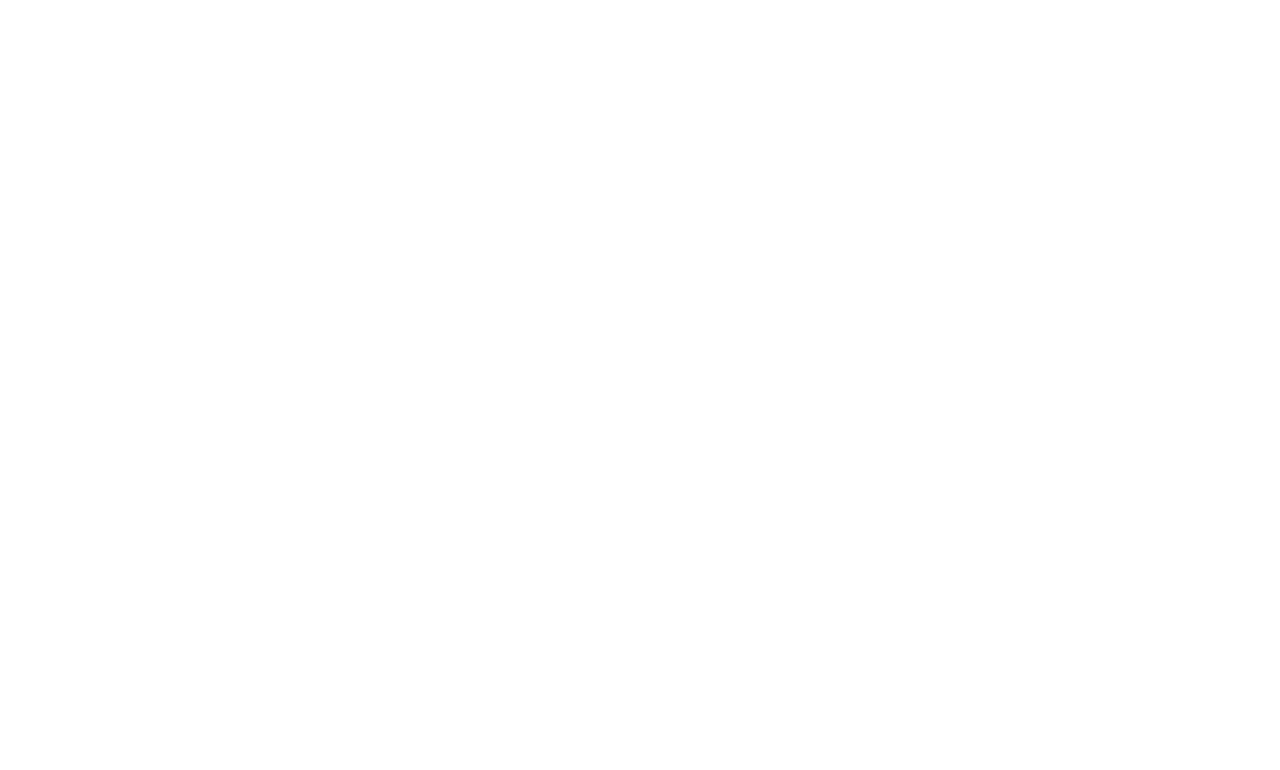
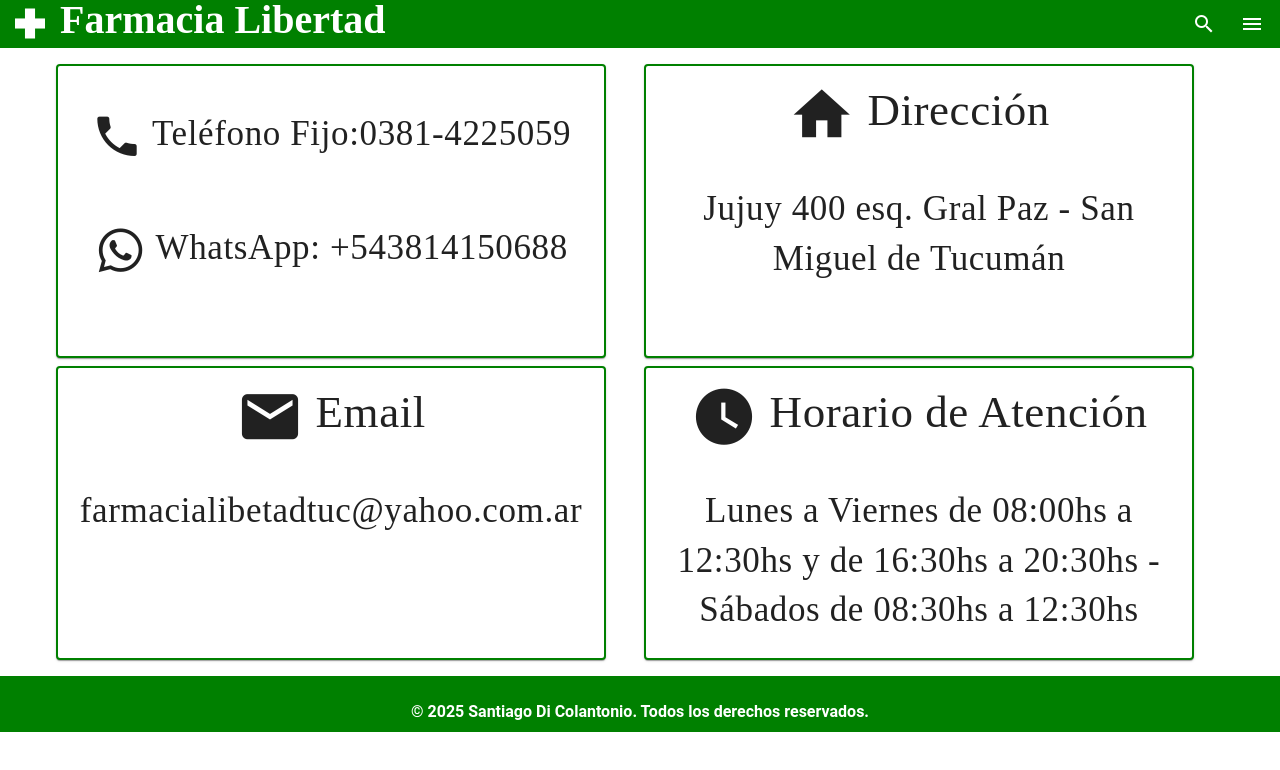
Before and after one commit to locodkno78/FarmaciaLibertad, a Vue app in the folder fLibertad/: page /ContactView in a window 1280 px wide. Before the commit this address had no page. Shown: the top 770 px of the page. Built offline with nearby package versions, Linux system fonts and the light colour scheme.

Commit message:
creacion de contac y location

```diff
--- /dev/null
+++ b/fLibertad/src/modules/contact/components/Contact.vue
@@ -0,0 +1,67 @@
+<template>
+    <v-container>
+        <v-row justify="center" dense>
+            <v-col cols="12" md="6">
+                <v-card class="card">
+
+                    <v-card-text class="text"><v-icon>mdi-phone</v-icon> Teléfono Fijo:0381-4225059</v-card-text>
+
+                    <v-card-text class="text"><v-icon>mdi-whatsapp</v-icon> WhatsApp: +543814150688</v-card-text>
+                </v-card>
+            </v-col>
+
+            <v-col cols="12" md="6">
+                <v-card class="card">
+                    <v-card-title class="title"><v-icon>mdi-home</v-icon> Dirección</v-card-title>
+                    <v-card-text class="text">Jujuy 400 esq. Gral Paz - San Miguel de Tucumán</v-card-text>
+                </v-card>
+            </v-col>
+
+            <v-col cols="12" md="6">
+                <v-card class="card">
+                    <v-card-title class="title"><v-icon>mdi-email</v-icon> Email</v-card-title>
+                    <v-card-text class="text">farmacialibetadtuc@yahoo.com.ar</v-card-text>
+                </v-card>
+            </v-col>
+
+            <v-col cols="12" md="6">
+                <v-card class="card">
+                    <v-card-title class="title"><v-icon>mdi-clock</v-icon> Horario de Atención</v-card-title>
+                    <v-card-text class="text">Lunes a Viernes de 08:00hs a 12:30hs y de 16:30hs a 20:30hs - Sábados de
+                        08:30hs a
+                        12:30hs</v-card-text>
+                </v-card>
+            </v-col>
+        </v-row>
+    </v-container>
+</template>
+
+<script>
+export default {
+    name: "Contact",
+};
+</script>
+
+<style scoped>
+.card {
+    height: 100px;
+    width: 550px;
+    padding-bottom: 50%;
+    border-width: 2px;
+    border-color: green;
+    text-align: center;
+
+}
+
+.title {
+    font-family: 'Times New Roman', Times, serif;
+    font-size: 45px;
+}
+
+.text {
+    margin-top: 5%;
+    font-family: 'Times New Roman', Times, serif;
+    font-size: 35px;
+    text-align: center;
+}
+</style>
--- /dev/null
+++ b/fLibertad/src/modules/contact/view/ContactView.vue
@@ -0,0 +1,26 @@
+<template>
+    <div>
+        <NavbarView />
+    </div>
+    <div>
+        <Contact />
+    </div>
+    <div>
+        <FooterView />
+    </div>
+</template>
+
+<script>
+import FooterView from "../../footer/view/FooterView.vue";
+import NavbarView from "../../navbar/view/NavbarView.vue";
+import Contact from "../components/Contact.vue";
+
+export default {
+    name: "ContactView",
+    components: {
+        NavbarView,
+        Contact,
+        FooterView,
+    },
+};
+</script>
--- a/fLibertad/src/modules/home/components/Home.vue
+++ b/fLibertad/src/modules/home/components/Home.vue
@@ -19,19 +19,19 @@
         </v-col>
         <v-col cols="12" md="4">
           <v-card class="mx-auto" max-width="400">
-            <v-img class="align-end text-white" height="200" src="../../../../public/contacto.jpg" cover>
-            </v-img>
+            <router-link to="/ContactView" class="text-decoration-none"><v-img class="align-end text-white" height="200" src="../../../../public/contacto.jpg" cover>
+            </v-img></router-link>
             <v-card-actions>
-              <v-btn color="green" text="Contactanos"></v-btn>
+              <v-btn color="green" text="Contactanos" to="ContactView"></v-btn>
             </v-card-actions>
           </v-card>
         </v-col>
         <v-col cols="12" md="4">
           <v-card class="mx-auto" max-width="400">
-            <v-img class="align-end text-white" height="200" src="../../../../public/maps.jpg" cover>
-            </v-img>
+            <router-link to="/LocationView" class="text-decoration-none"><v-img class="align-end text-white" height="200" src="../../../../public/maps.jpg" cover>
+            </v-img></router-link>
             <v-card-actions>
-              <v-btn color="green" text="Ubicación"></v-btn>
+              <v-btn color="green" text="Ubicación" to="LocationView"></v-btn>
             </v-card-actions>
           </v-card>
         </v-col>
--- /dev/null
+++ b/fLibertad/src/modules/location/components/Location.vue
@@ -0,0 +1,44 @@
+<template>
+    <v-container class="container">
+        <picture>
+            <iframe
+                src="https://www.google.com/maps/embed?pb=!4v1738190249277!6m8!1m7!1sZlRxqCI4bhnYnV0ghGH-3g!2m2!1d-26.83497046569329!2d-65.21216879935572!3f40.26901350617552!4f-23.4115045167796!5f0.7820865974627469"
+                width="600" height="450" style="border:0;" allowfullscreen="" loading="lazy"
+                referrerpolicy="no-referrer-when-downgrade"></iframe>
+        </picture>
+        <div>
+            <v-btn class="btn" :href="googleMapsLink" target="_blank">
+                Ver en Google Maps
+            </v-btn>
+        </div>
+    </v-container>
+</template>
+
+<script>
+import { computed } from "vue";
+
+export default {
+    name: "Location",
+    setup() {
+        const address = "Jujuy 400, San Miguel de Tucumán, Argentina"; // Dirección a buscar
+
+        const googleMapsLink = computed(() => {
+            return `https://www.google.com/maps/search/?api=1&query=${encodeURIComponent(address)}`;
+        });
+
+        return { googleMapsLink };
+    },
+};
+</script>
+
+<style scoped>
+.container {
+    text-align: center;
+}
+
+.btn {
+    background-color: green;
+    color: white;
+    margin-top: 3%;
+}
+</style>
--- /dev/null
+++ b/fLibertad/src/modules/location/view/LocationView.vue
@@ -0,0 +1,25 @@
+<template>
+    <div>
+        <NavbarView />
+        </div>
+        <div>
+        <Location />
+    </div>
+    <div>
+        <FooterView />
+    </div>
+</template>
+
+<script>
+import FooterView from "../../footer/view/FooterView.vue";
+import NavbarView from "../../navbar/view/NavbarView.vue";
+import Location from "../components/Location.vue";
+export default {
+    name: "LocationView",
+    components: {
+        NavbarView,
+        Location,
+        FooterView,
+    },
+};
+</script>
--- a/fLibertad/src/router/index.js
+++ b/fLibertad/src/router/index.js
@@ -1,6 +1,8 @@
 import { createRouter, createWebHistory } from 'vue-router';
 import HomeView from '../modules/home/view/HomeView.vue';
 import RecetsView from '../modules/recets/view/RecetsView.vue';
+import ContactView from '../modules/contact/view/ContactView.vue';
+import LocationView from '../modules/location/view/LocationView.vue';
 
 
 const routes = [
@@ -14,6 +16,16 @@
     name: 'RecetsView',
     component: RecetsView,
   },
+  {
+    path: '/ContactView',
+    name: 'ContactView',
+    component: ContactView,
+  },
+  {
+    path: '/LocationView',
+    name: 'LocationView',
+    component: LocationView,
+  },
 ];
 
 const router = createRouter({
```
